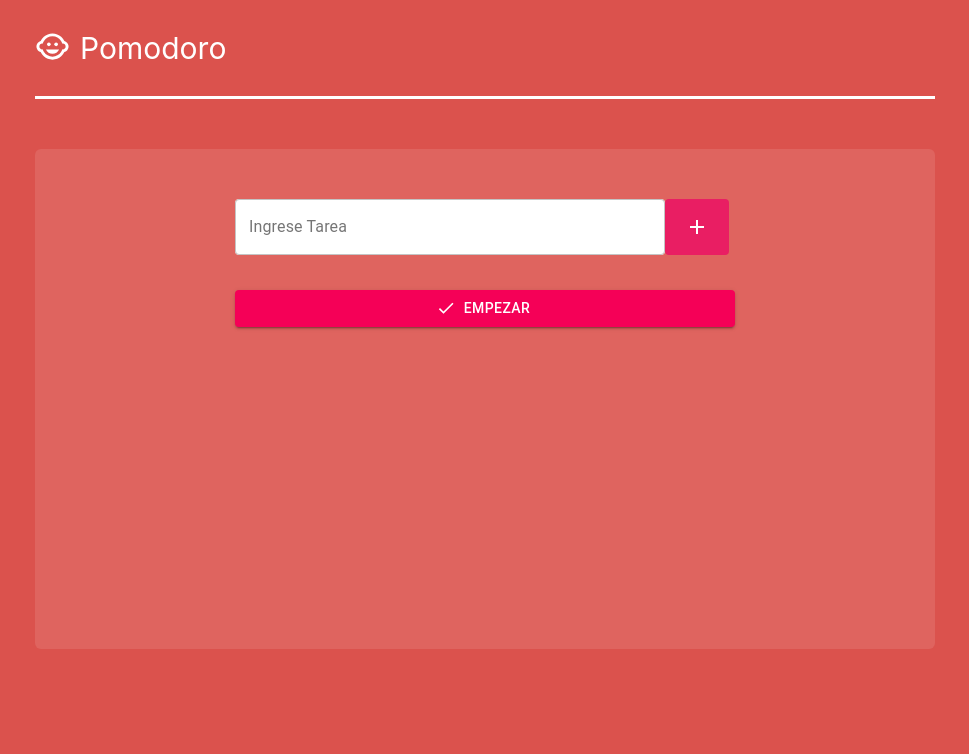
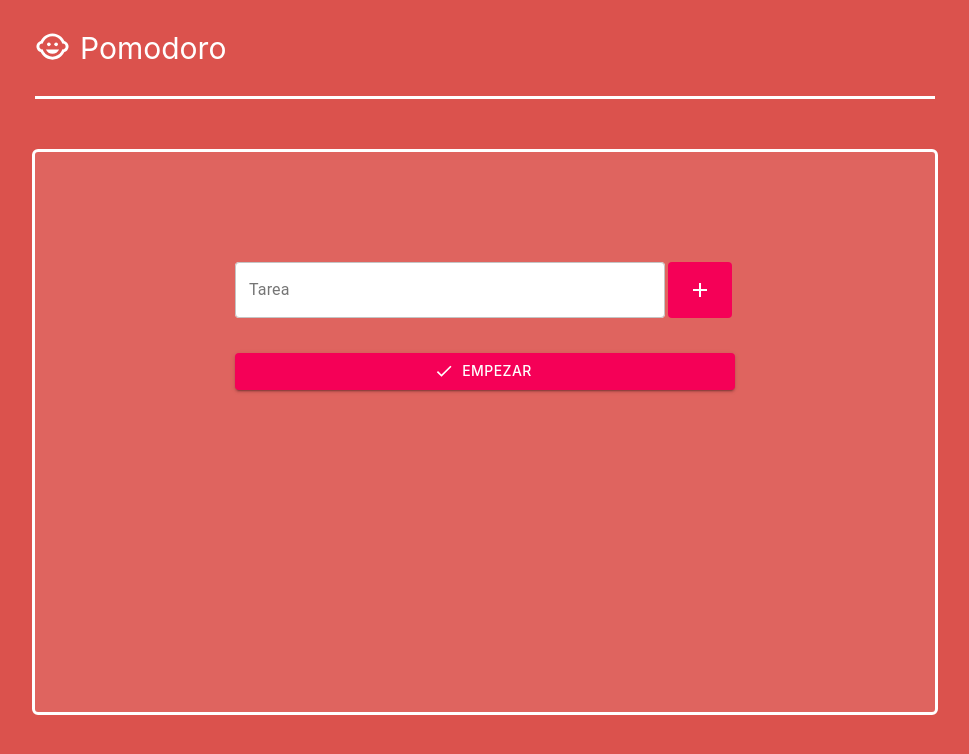
Before and after one commit to KhavKivar/Interfaces, a React (Create React App) app: page / in a window 1280 px wide. Shown: the top 754 px of the page, without its empty margins (155-1124 px from the left). Built offline with nearby package versions, Linux system fonts and the light colour scheme.

Commit message:
panel principal terminado

```diff
--- a/src/App.js
+++ b/src/App.js
@@ -1,6 +1,5 @@
-import logo from './logo.svg';
+
 import './App.css';
-import Background from './components/Background';
 import Start from './components/Start';
 
 function App() {
--- a/src/components/Todolist.js
+++ b/src/components/Todolist.js
@@ -9,24 +9,23 @@ import TextField from '@material-ui/core/TextField';
 import List from '@material-ui/core/List';
 import ListItem from '@material-ui/core/ListItem';
 import ListItemAvatar from '@material-ui/core/ListItemAvatar';
-import ListItemIcon from '@material-ui/core/ListItemIcon';
 import ListItemSecondaryAction from '@material-ui/core/ListItemSecondaryAction';
 import ListItemText from '@material-ui/core/ListItemText';
 import Avatar from '@material-ui/core/Avatar';
 import DeleteIcon from '@material-ui/icons/Delete';
 import Button from '@material-ui/core/Button';
 
-import { Create, Done,Add} from "@material-ui/icons";
+import { Done,Add} from "@material-ui/icons";
 
 import AssignmentIcon from '@material-ui/icons/Assignment';
 import IconButton from '@material-ui/core/IconButton';
 
 
-import { green, pink } from '@material-ui/core/colors';
-import FolderIcon from '@material-ui/icons/Folder';
-import { createSvgIcon } from "@material-ui/core";
+import { green} from '@material-ui/core/colors';
 
+import {ThemeProvider } from "@material-ui/core";
 
+import { createMuiTheme} from '@material-ui/core/styles';
 import { withStyles } from '@material-ui/core/styles';
 
 
@@ -38,14 +37,37 @@ const styles = theme => ({
       },
     },
     pink: {
-      color: theme.palette.getContrastText(pink[500]),
-      backgroundColor: pink[500],
+        '&:hover': {
+            backgroundColor: "#c51162",
+            color: '#FFF'
+        },
+
+      color: theme.palette.getContrastText("#f50057"),
+      backgroundColor: "#f50057",
     },
     green: {
       color: '#fff',
       backgroundColor: green[500],
     },
   });
+
+  const theme = createMuiTheme({
+    typography: {
+      fontFamily: [
+        '-apple-system',
+        'BlinkMacSystemFont',
+        '"Segoe UI"',
+        'Roboto',
+        '"Helvetica Neue"',
+        'Oxygen',
+        'sans-serif',
+        'Ubuntu',
+        'Cantarell',
+        'Fira Sans',
+      ].join(','),
+    },
+  });
+
 
 
 
@@ -54,6 +76,7 @@ class Todolist extends Component{
     constructor(props){
         super(props);
         this.addItem = this.addItem.bind(this);
+        this.removeItem = this.removeItem.bind(this);
         this.state = {
             items:[],
             text:""
@@ -65,7 +88,7 @@ class Todolist extends Component{
 
     addItem(e){
         e.preventDefault();
-        if(this.state.text != ""){
+        if(this.state.text !== ""){
 
             const newL = [this.state.text,...this.state.items]
             this.setState({
@@ -73,6 +96,20 @@ class Todolist extends Component{
                 text :""
             })
      }
+    }
+
+    removeItem(e){
+
+        let index = this.state.items.indexOf(e);
+        console.log(index);
+        const L = this.state.items;
+        L.splice(index,1);
+        this.setState({
+            text : this.state.text,
+            items:L
+        })
+
+
     }
 
 
@@ -83,6 +120,15 @@ class Todolist extends Component{
         })
     }
 
+    _handleKeyDown = (e) => {
+        if (e.key === 'Enter' && this.state.text !== "") {
+            const newL = [this.state.text,...this.state.items]
+            this.setState({
+                items:newL,
+                text :""
+            })
+        }
+      }
 
 
     render(){
@@ -93,18 +139,24 @@ class Todolist extends Component{
             <div id = "capaSup">
                 <div id="capaInf">
                     <div id = "textFill">
-                            <TextField
+                            <TextField   onKeyDown={this._handleKeyDown}
                              style = {{width: 430}}
                             name = "text"
                             value = {this.state.text}
                             onChange = {this.handleChange}
-                            id="outlined-basic" label="Ingrese Tarea" variant="outlined"
-                                InputProps={{
+                            id="outlined-basic"
+                             label="Tarea"
+                             variant="outlined"
+                            InputLabelProps = {{color:'secondary' }}
+
+
+                             InputProps={{
                                     style:{background:"white"},
                                 }}
                             />
 
-                                <Button className = {classes.pink}  onClick = {this.addItem}>
+
+                                <Button style = {{marginLeft:3}} className = {classes.pink}  onClick = {this.addItem}>
                              <Add  size = "medium"
                                 ></Add>
                              </Button>
@@ -113,12 +165,11 @@ class Todolist extends Component{
 
 
 
-
                     </div>
                     <div id = "listItem">
-                        <List dense={this.state.items} disablePadding = "true">
+                        <List disablePadding = {true}>
                         {this.state.items.map(x =>
-                            <ListItem >
+                            <ListItem   key = {x.key} disableGutters = {true}>
                             <ListItemAvatar>
                             <Avatar className={classes.pink}>
                              <AssignmentIcon />
@@ -134,8 +185,8 @@ class Todolist extends Component{
                             <ListItemSecondaryAction>
 
 
-                            <IconButton >
-                                <Avatar className={classes.pink}>
+                            <IconButton     onClick = {() => this.removeItem(x)}>
+                                <Avatar className={classes.pink} >
                             <DeleteIcon ></DeleteIcon>
 
                             </Avatar>
@@ -146,14 +197,17 @@ class Todolist extends Component{
                         </List>
                     </div>
                         <div id = "final">
+
+                        <ThemeProvider theme={theme}>
                     <Button
                             variant="contained"
                             color="secondary"
                             startIcon={<Done />}
-                            fullWidth = "true"
+                            fullWidth = {true}
                         >
                         Empezar
                  </Button >
+                 </ThemeProvider>
                  </div>
 
         </div>
--- a/src/style/start.css
+++ b/src/style/start.css
@@ -7,6 +7,11 @@
     margin-right: auto;
     margin-top:50px;
     border-radius: 6px;
+    border-color: rgb(255, 255, 255);
+
+    border: 3px solid white;
+    padding-top: 60px;
+
 
 }
 
@@ -19,6 +24,7 @@
     padding-top: 50px;
     display: flex;
     flex-direction: column;
+
 
 }
 #capaSup #capaInf #textFill{
```
Also changed, not shown: 1 other file (tests, documents, lock files or other folders).
